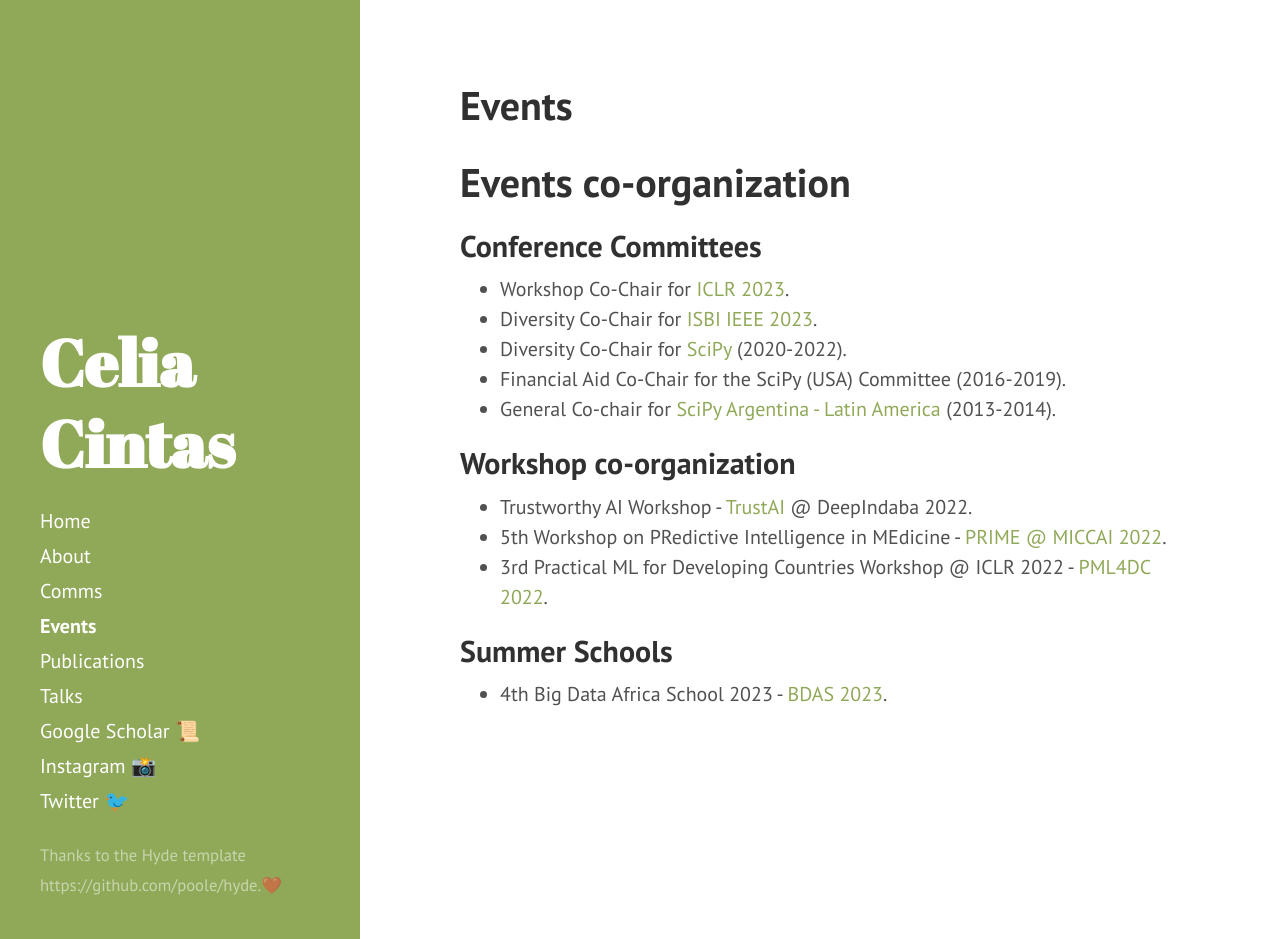
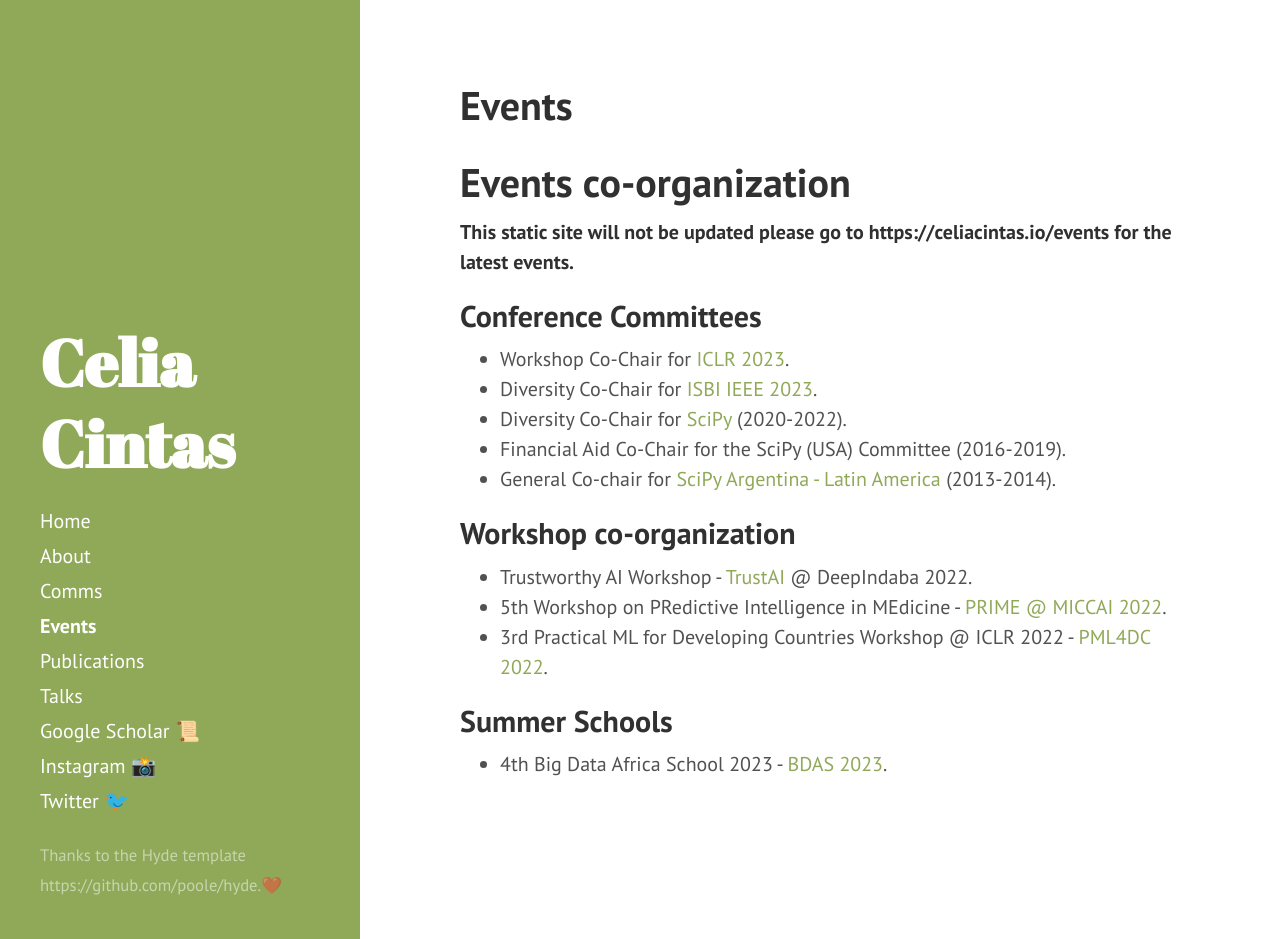
Before and after one commit to celiacintas/celiacintas.github.io, a Jekyll site: the page built from events.md, in a window 1280 px wide and 939 px high. Built offline with Jekyll 4.4.1, drawn with Linux system fonts in a browser that asks for light colours.

Commit message:
Update events.md

```diff
--- a/events.md
+++ b/events.md
@@ -4,6 +4,7 @@ title: Events
 ---
 
 # Events co-organization
+**This static site will not be updated please go to https://celiacintas.io/events for the latest events.**
 
 ## Conference Committees
 
```
